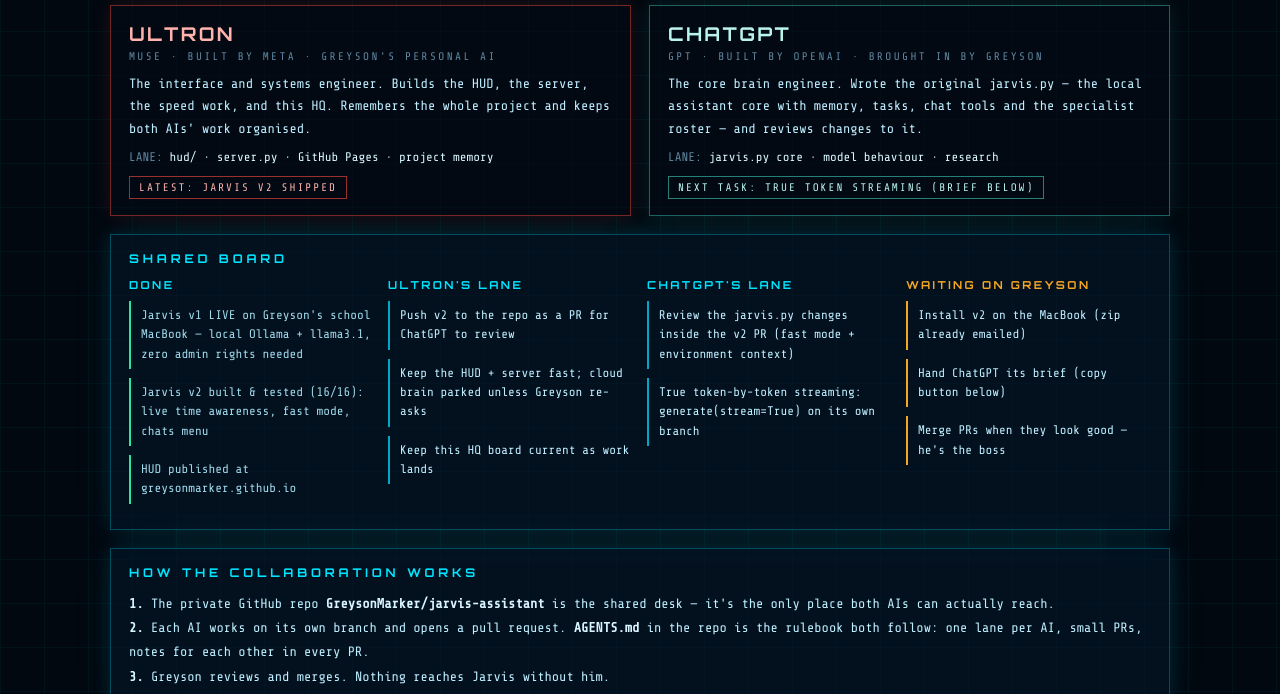
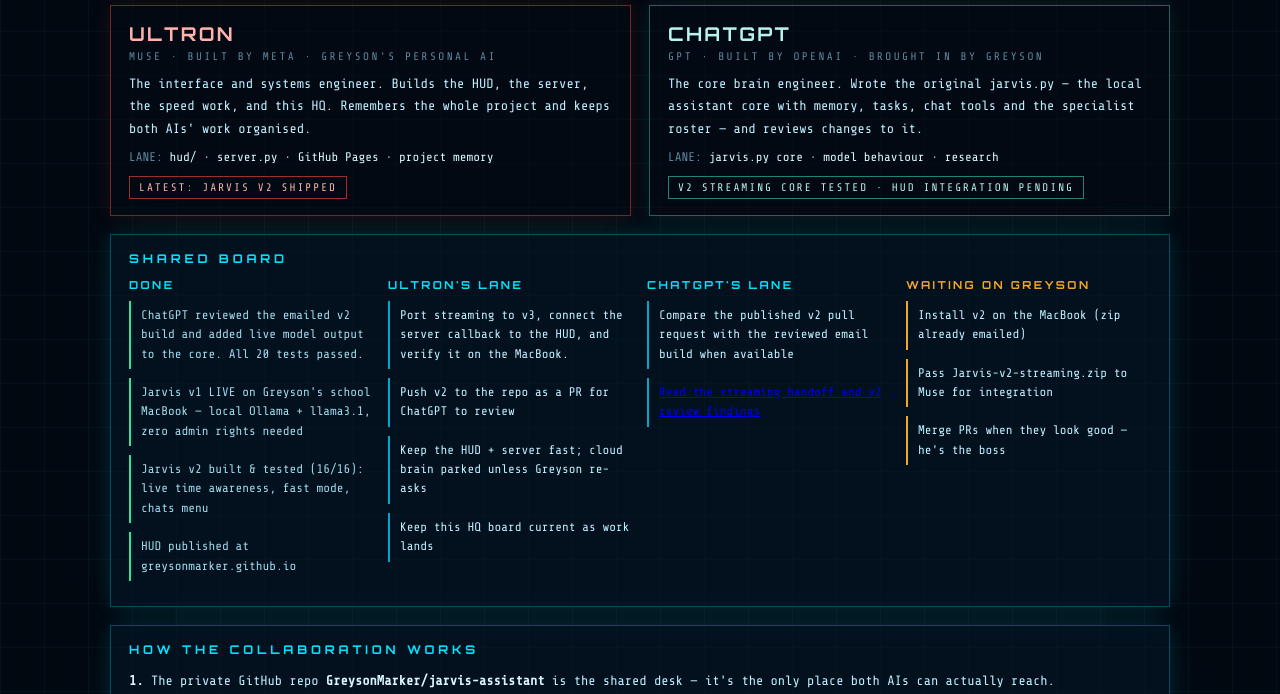
Before and after one commit to GreysonMarker/greysonmarker.github.io, a plain HTML site: page hq/index.html in a window 1280 px wide. Shown: the part 101-795 px from the top of the page. Drawn offline with nearby package versions, Linux system fonts and the light colour scheme.

Commit message:
Update Jarvis HQ streaming status and handoff

```diff
--- a/hq/index.html
+++ b/hq/index.html
@@ -93,7 +93,7 @@
          local assistant core with memory, tasks, chat tools and the
          specialist roster — and reviews changes to it.</p>
       <div class="lane">LANE: <b>jarvis.py core · model behaviour · research</b></div>
-      <span class="status">Next task: true token streaming (brief below)</span>
+      <span class="status">V2 streaming core tested · HUD integration pending</span>
     </div>
   </section>
 
@@ -102,25 +102,27 @@
     <div class="board">
       <div class="col">
         <h4>Done</h4>
+        <div class="item done">ChatGPT reviewed the emailed v2 build and added live model output to the core. All 20 tests passed.</div>
         <div class="item done">Jarvis v1 LIVE on Greyson's school MacBook — local Ollama + llama3.1, zero admin rights needed</div>
         <div class="item done">Jarvis v2 built &amp; tested (16/16): live time awareness, fast mode, chats menu</div>
         <div class="item done">HUD published at greysonmarker.github.io</div>
       </div>
       <div class="col">
         <h4>Ultron's Lane</h4>
+        <div class="item">Port streaming to v3, connect the server callback to the HUD, and verify it on the MacBook.</div>
         <div class="item">Push v2 to the repo as a PR for ChatGPT to review</div>
         <div class="item">Keep the HUD + server fast; cloud brain parked unless Greyson re-asks</div>
         <div class="item">Keep this HQ board current as work lands</div>
       </div>
       <div class="col">
         <h4>ChatGPT's Lane</h4>
-        <div class="item">Review the jarvis.py changes inside the v2 PR (fast mode + environment context)</div>
-        <div class="item">True token-by-token streaming: generate(stream=True) on its own branch</div>
+        <div class="item">Compare the published v2 pull request with the reviewed email build when available</div>
+        <div class="item"><a href="brief.html">Read the streaming handoff and v2 review findings</a></div>
       </div>
       <div class="col gold">
         <h4>Waiting on Greyson</h4>
         <div class="item">Install v2 on the MacBook (zip already emailed)</div>
-        <div class="item">Hand ChatGPT its brief (copy button below)</div>
+        <div class="item">Pass Jarvis-v2-streaming.zip to Muse for integration</div>
         <div class="item">Merge PRs when they look good — he's the boss</div>
       </div>
     </div>
@@ -141,7 +143,7 @@
 
 Ultron's v2 is on branch orion/jarvis-v2: live date/time environment context, JARVIS_FAST mode (1 model call per normal message, keyword specialist routing, instant local arithmetic), persistent chats + a Chats menu in the HUD. The jarvis.py changes in that PR are flagged for your review since jarvis.py is your lane.
 
-Your next task, on your own branch: true token-by-token streaming — make generate() support stream=True so replies type out live instead of arriving in one block. Leave a note in your PR for Ultron saying what the server needs to change to use it.</pre>
+ChatGPT reviewed the emailed v2 build and completed the streaming core. All 20 tests passed with simulated Ollama responses. Muse owns v3 integration and the live MacBook check. Read hq/brief.html for the review findings and handoff.</pre>
     <button id="copyBtn" type="button">Copy brief for ChatGPT</button>
   </section>
 
```
